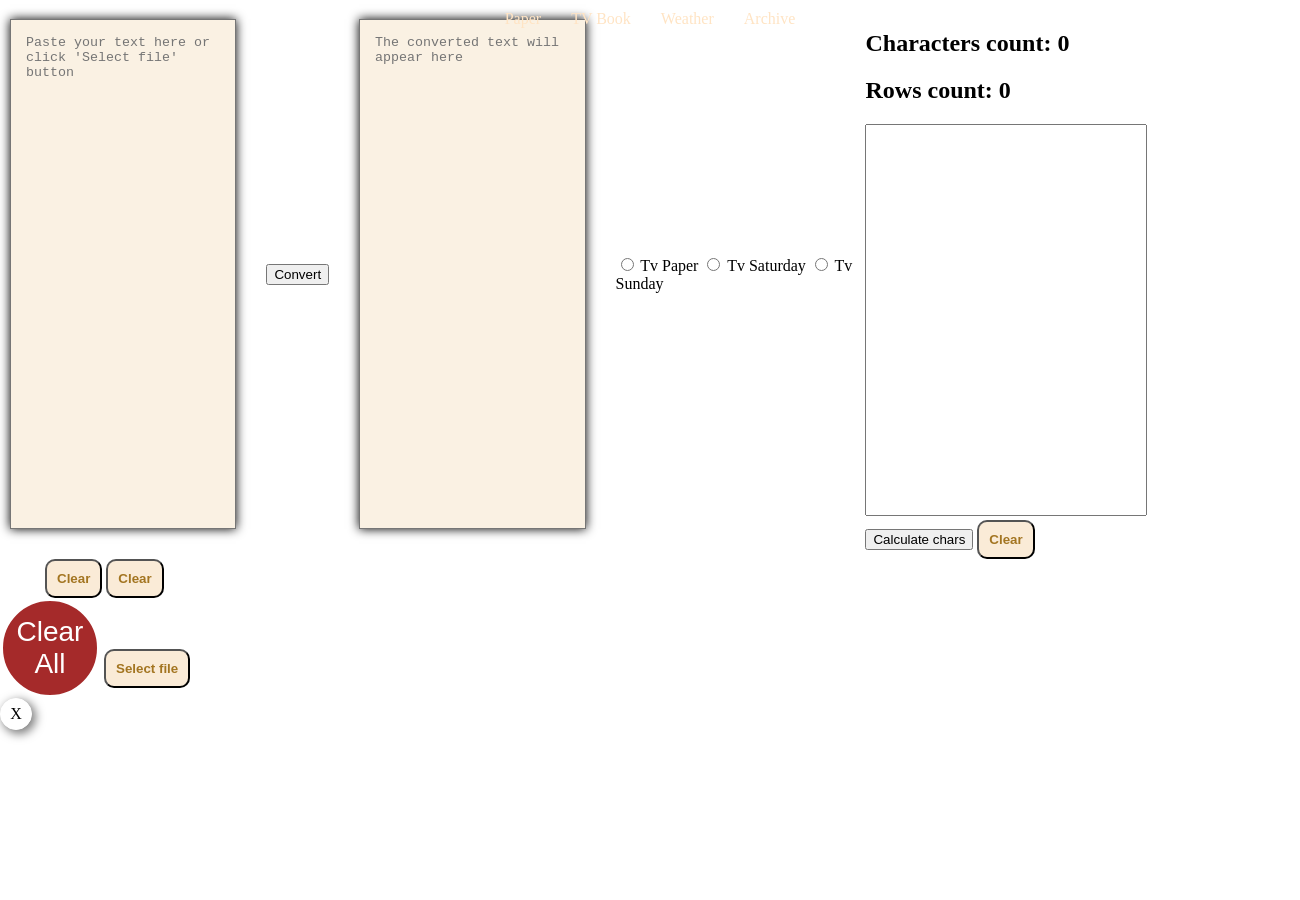
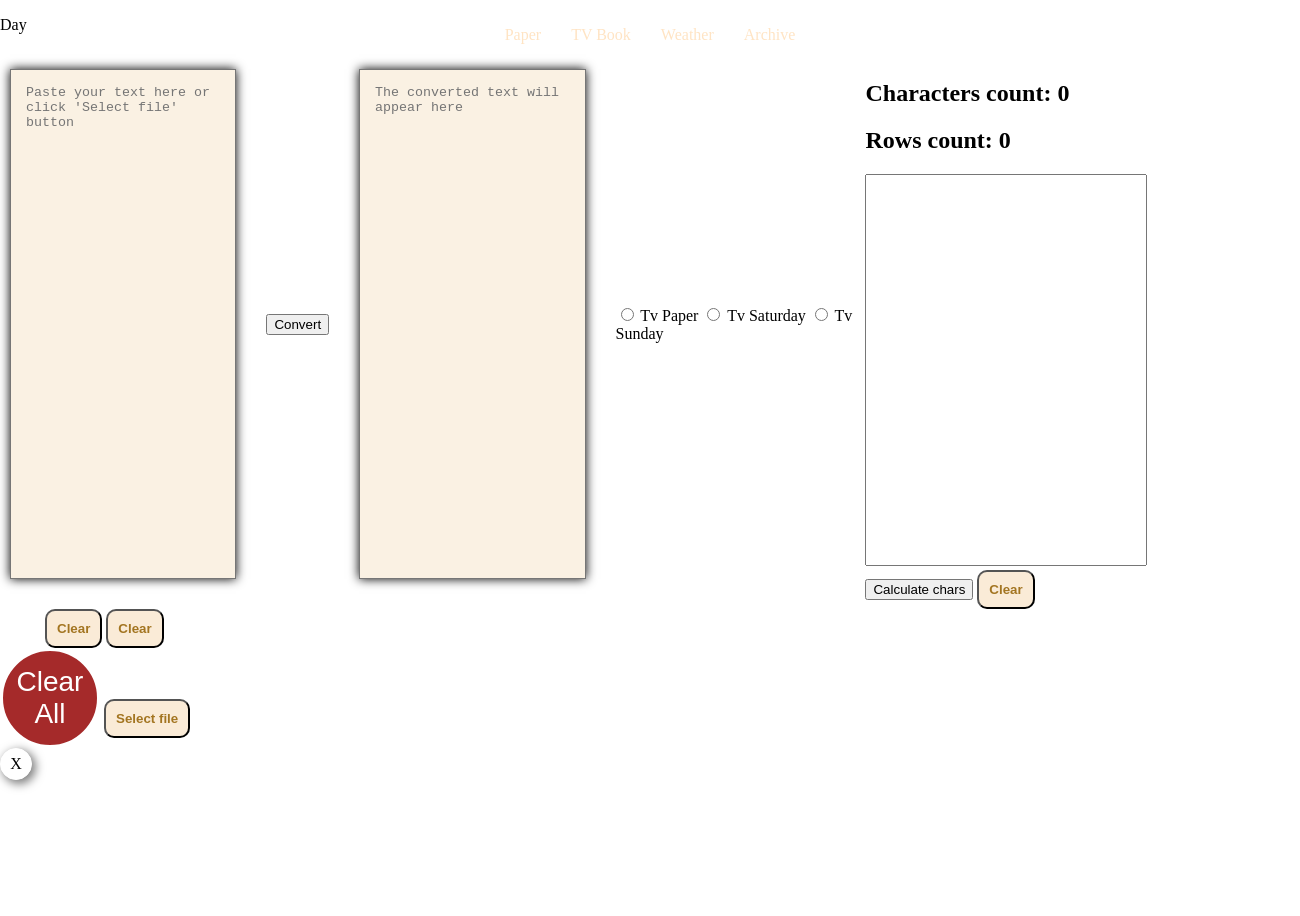

Move date into output wrapper and update styles

--- a/client/styles/styles.css
+++ b/client/styles/styles.css
@@ -140,11 +140,10 @@ a:hover {
     margin-right: 30px;
 }
 
-
-#date {
+.date {
     position: absolute;
-    left: 950px;
-    top: 110px;
+    left: 0%;
+    top: -90px;
     font-family: sans-serif;
     font-size: 23px;
     color: brown;
@@ -152,16 +151,16 @@ a:hover {
     display: none;
 }
 
-#date p {
+.date p {
     background-color: white;
     padding: 5px 10px;
     border-radius: 4px;
 }
 
-#dateBook {
+.dateBook {
     position: absolute;
-    left: 950px;
-    top: 130px;
+    left: 0%;
+    top: -90px;
     font-family: sans-serif;
     font-size: 23px;
     color: rgb(61, 42, 165);
@@ -169,7 +168,7 @@ a:hover {
     display: none;
 }
 
-#dateBook p {
+.dateBook p {
     background-color: white;
     padding: 5px 10px;
     border-radius: 4px;
@@ -219,6 +218,11 @@ a:hover {
     align-items: center;
 }
 
+.tvText-output-wrapper {
+    width: 30%;
+    position: relative;
+}
+
 .tvText {
     width: 30%;
     height: 510px;
@@ -228,6 +232,10 @@ a:hover {
     box-sizing: border-box;
     background-color: rgb(250, 241, 227);
     transition: box-shadow 0.3s, transform 0.3s;
+}
+
+.tvText-output {
+    width: 100%;
 }
 
 .tvText:hover {
@@ -263,12 +271,14 @@ a:hover {
     align-items: center;
     justify-content: center;
     gap: 30px;
+    position: relative;
 }
 
 .select-file-button-container {
     width: 32%;
     display: flex;
     justify-content: flex-end;
+    padding-bottom: 20px;
 }
 
 .calcChars, .calcRows {
@@ -638,7 +648,7 @@ summary {
 .summary {
     margin-top: 3px;
     background-color: bisque;
-    width: 24rem;
+    width: 21rem;
     padding: 4px;
     border-radius: 3px;
     font-family: cursive;
